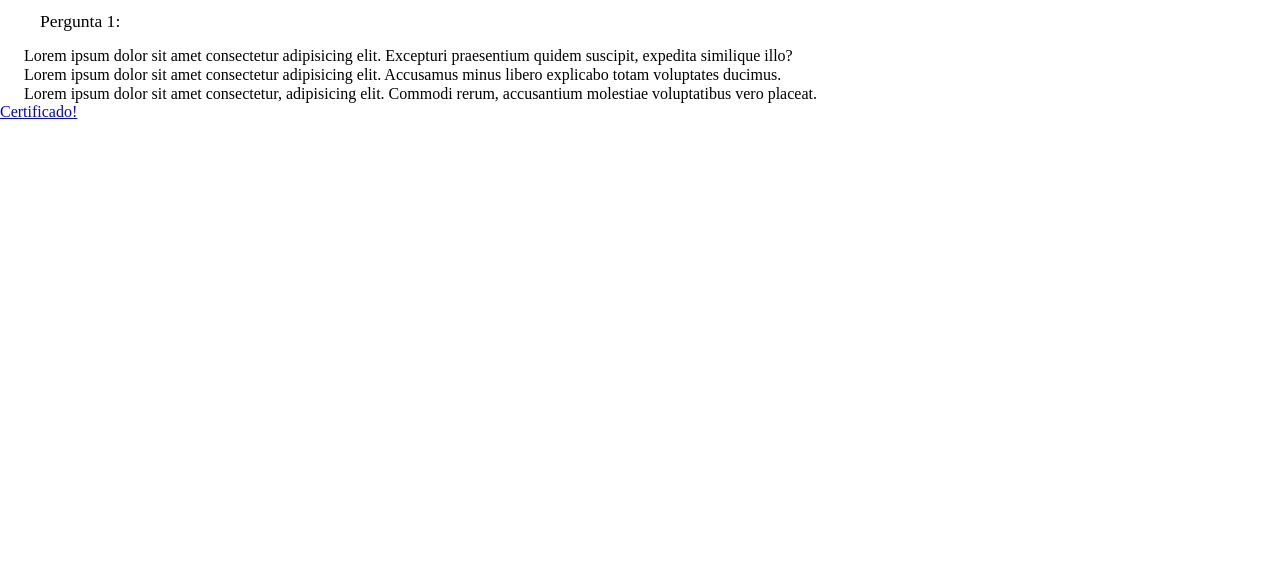
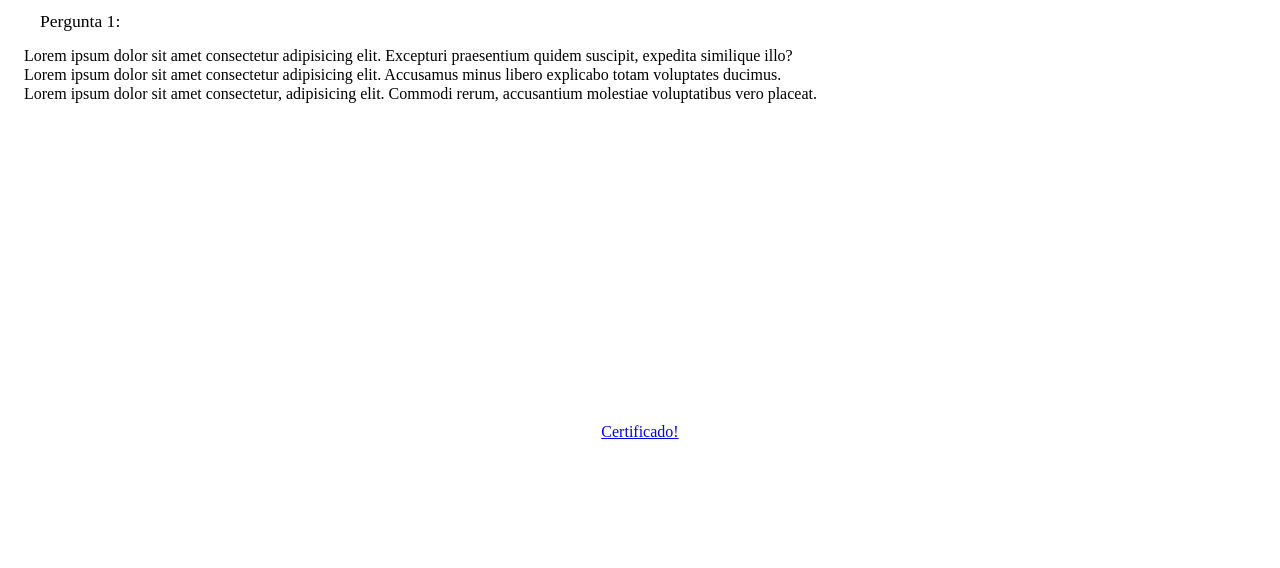
Before and after one commit to rafaelgpaves/ProjetoCodes, a plain HTML site: page aula_1_criptomoeda.html in a window 1280 px wide. Shown: the part 656-1224 px from the top of the page. Before the commit the page ends 800 px from the top, so only its background shows below. Drawn offline with Linux system fonts and the light colour scheme.

Commit message:
aula 1 criptomoeda css

```diff
--- a/aula_1_criptomoeda.html
+++ b/aula_1_criptomoeda.html
@@ -23,8 +23,8 @@
         <li><p class="exercicio">Lorem ipsum dolor sit amet consectetur adipisicing elit. Accusamus minus libero explicabo totam voluptates ducimus.</p></li>
         <li><p class="exercicio">Lorem ipsum dolor sit amet consectetur, adipisicing elit. Commodi rerum, accusantium molestiae voluptatibus vero placeat.</p></li>
     </ul>
-    <a href = "certificado.html">
-        Certificado!
-    </a>
+    <ul class="coluna">
+        <li class="link-certificado"><a href="certificado.html">Certificado!</a></li>
+    </ul>
 </body>
 </html>
--- a/css/style.css
+++ b/css/style.css
@@ -141,3 +141,11 @@ video {
     height: 80%;
     margin: 0 5%;
 }
+
+
+.link-certificado {
+    justify-content: end;
+    align-items: center;
+    align-self: center;
+    margin: 25% 0 10% 0;
+}
```
